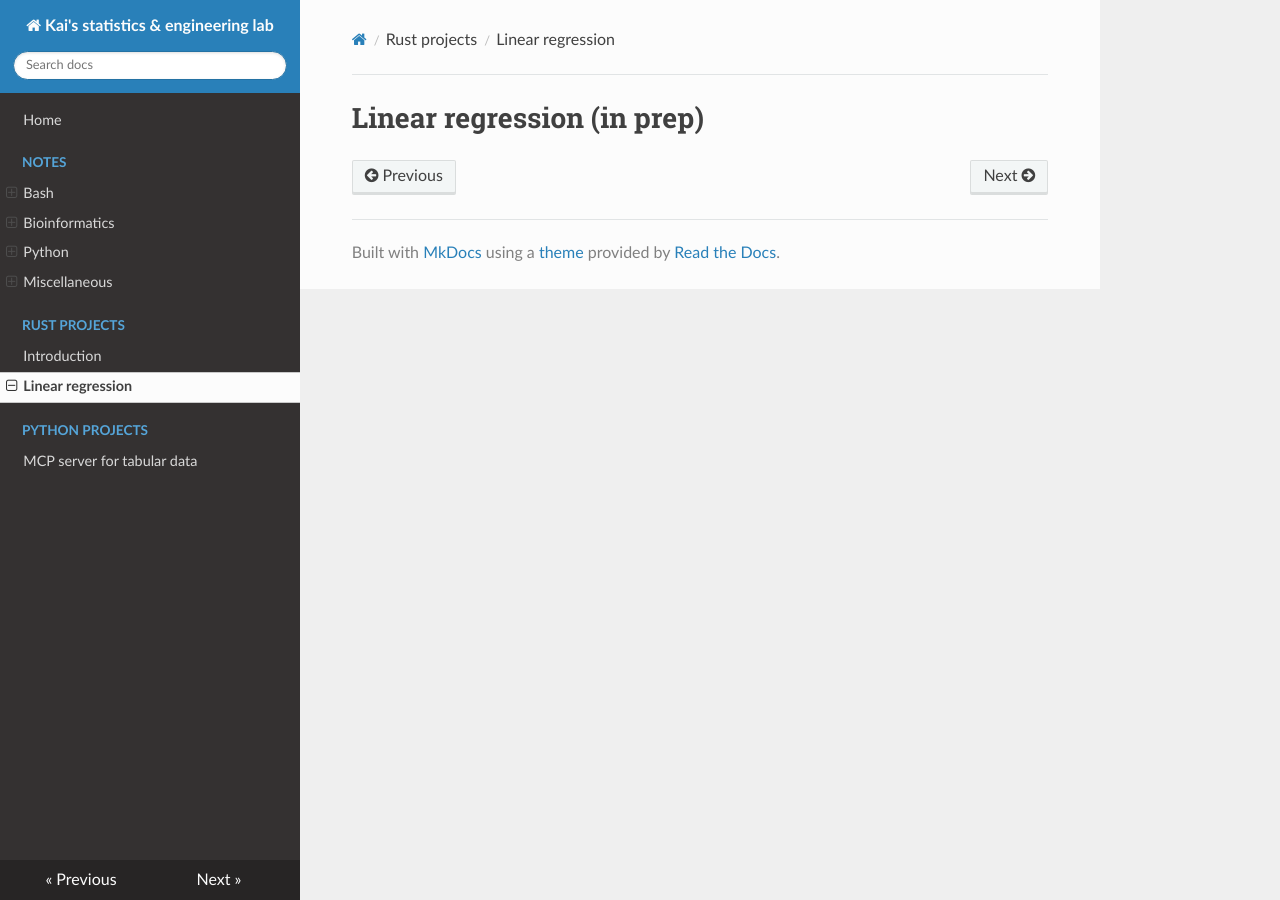
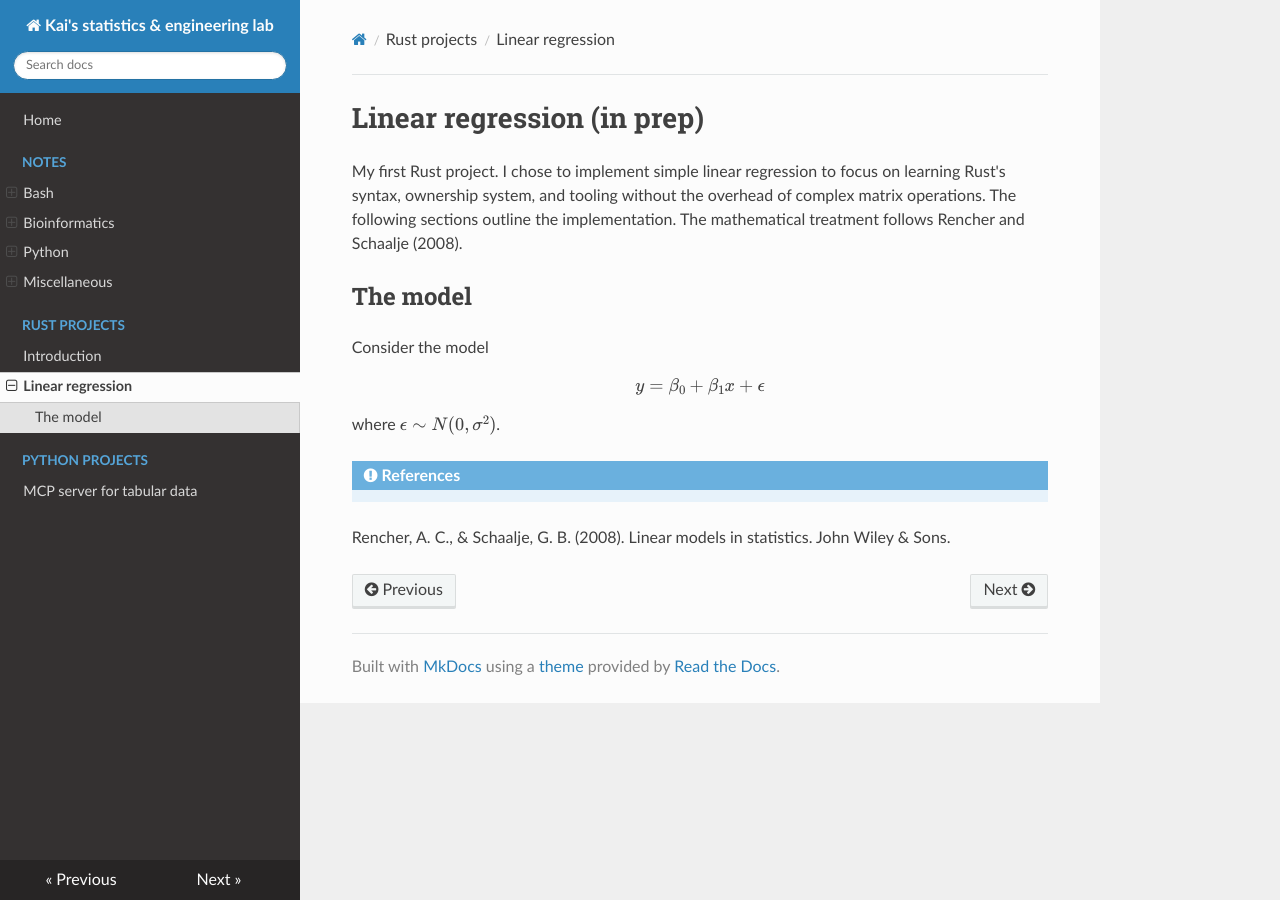
Before and after one commit to drkaizeng/statistics_and_engineering_lab, an MkDocs documentation site: the page built from docs/rust_projects/linear_regression.md, in a window 1280 px wide. Built offline with MkDocs 1.6.1, drawn with Linux system fonts in a browser that asks for light colours; nearby versions of some CDN libraries.

Commit message:
Enhance linear regression documentation and add LaTeX rendering support

```diff
--- a/docs/rust_projects/linear_regression.md
+++ b/docs/rust_projects/linear_regression.md
@@ -1 +1,14 @@
 # Linear regression (in prep)
+My first Rust project. I chose to implement simple linear regression to focus on learning Rust's syntax, ownership system, and tooling without the overhead of complex matrix operations. The following sections outline the implementation. The mathematical treatment follows Rencher and Schaalje (2008).
+
+## The model
+Consider the model
+$$
+y = \beta_0 + \beta_1 x + \epsilon
+$$
+where $\epsilon \sim N(0, \sigma^2)$.
+
+
+
+!!! note "References"
+Rencher, A. C., & Schaalje, G. B. (2008). Linear models in statistics. John Wiley & Sons.
--- a/mkdocs.yml
+++ b/mkdocs.yml
@@ -32,3 +32,8 @@ markdown_extensions:
     - attr_list
     # Enable highlighted note/important blocks
     - admonition
+    - pymdownx.arithmatex:  # for rendering LaTeX math
+        generic: true
+
+extra_javascript:  # for rendering LaTeX math
+  - https://cdnjs.cloudflare.com/ajax/libs/mathjax/3.2.2/es5/tex-mml-chtml.js
```
